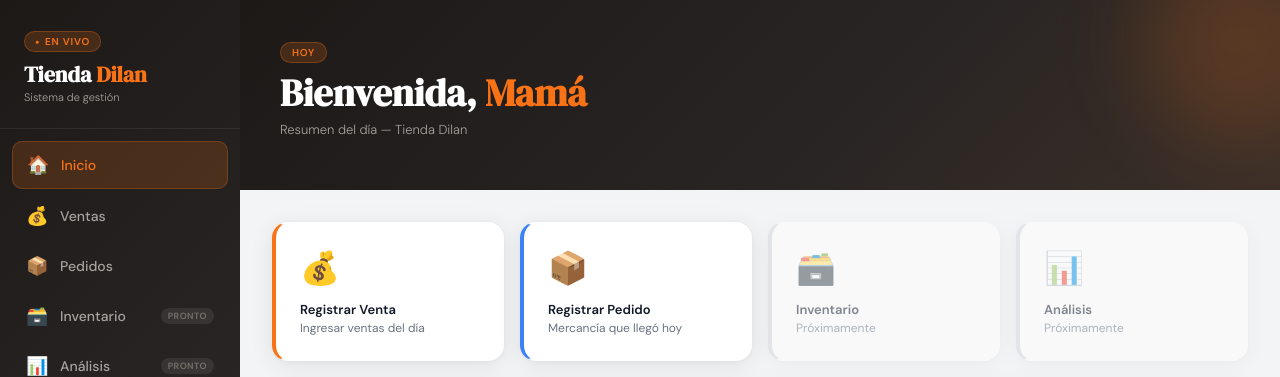
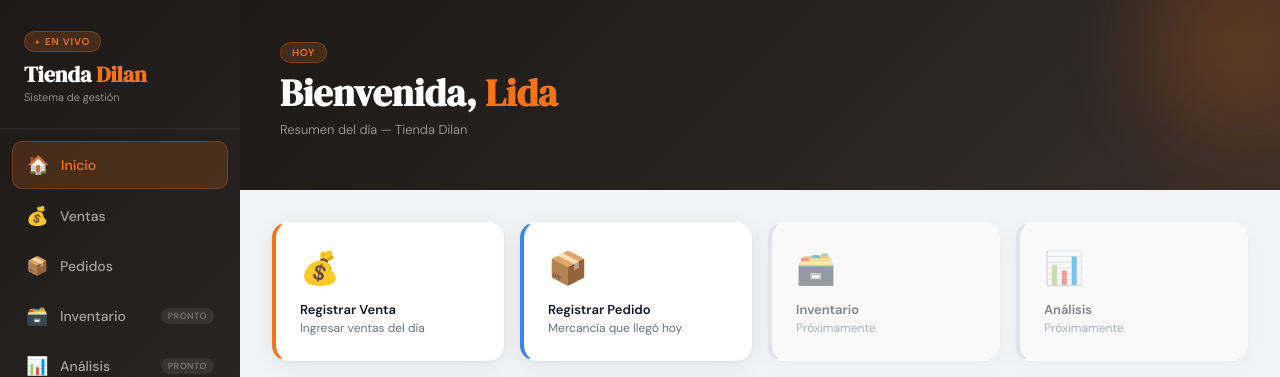
Before and after one commit to nicobcra/Formulario_CierredeCaja_Py, a Flask app: page / in a window 1280 px wide. Shown: the top 377 px of the page. Run offline with Flask 3, Linux system fonts and the light colour scheme.

```diff
--- a/templates/inicio.html
+++ b/templates/inicio.html
@@ -5,7 +5,7 @@
 <!-- Cabecera de la pagina de inicio -->
 <div class="page-header">
   <div class="page-badge">Hoy</div>
-  <h2>Bienvenida, <span>Mamá</span></h2>
+  <h2>Bienvenida, <span>Lida</span></h2>
   <p>Resumen del día — Tienda Dilan</p>
 </div>
 
```
